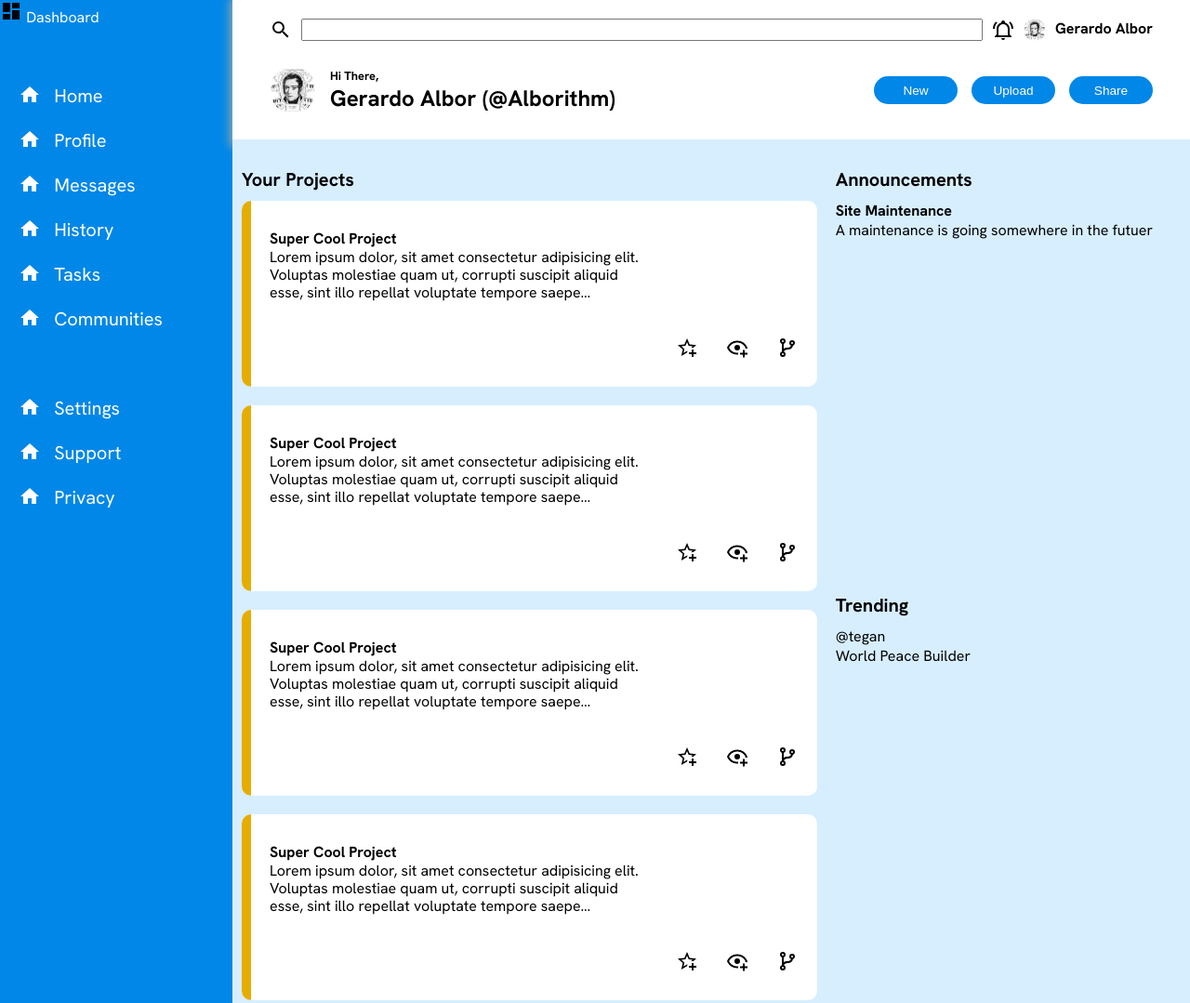
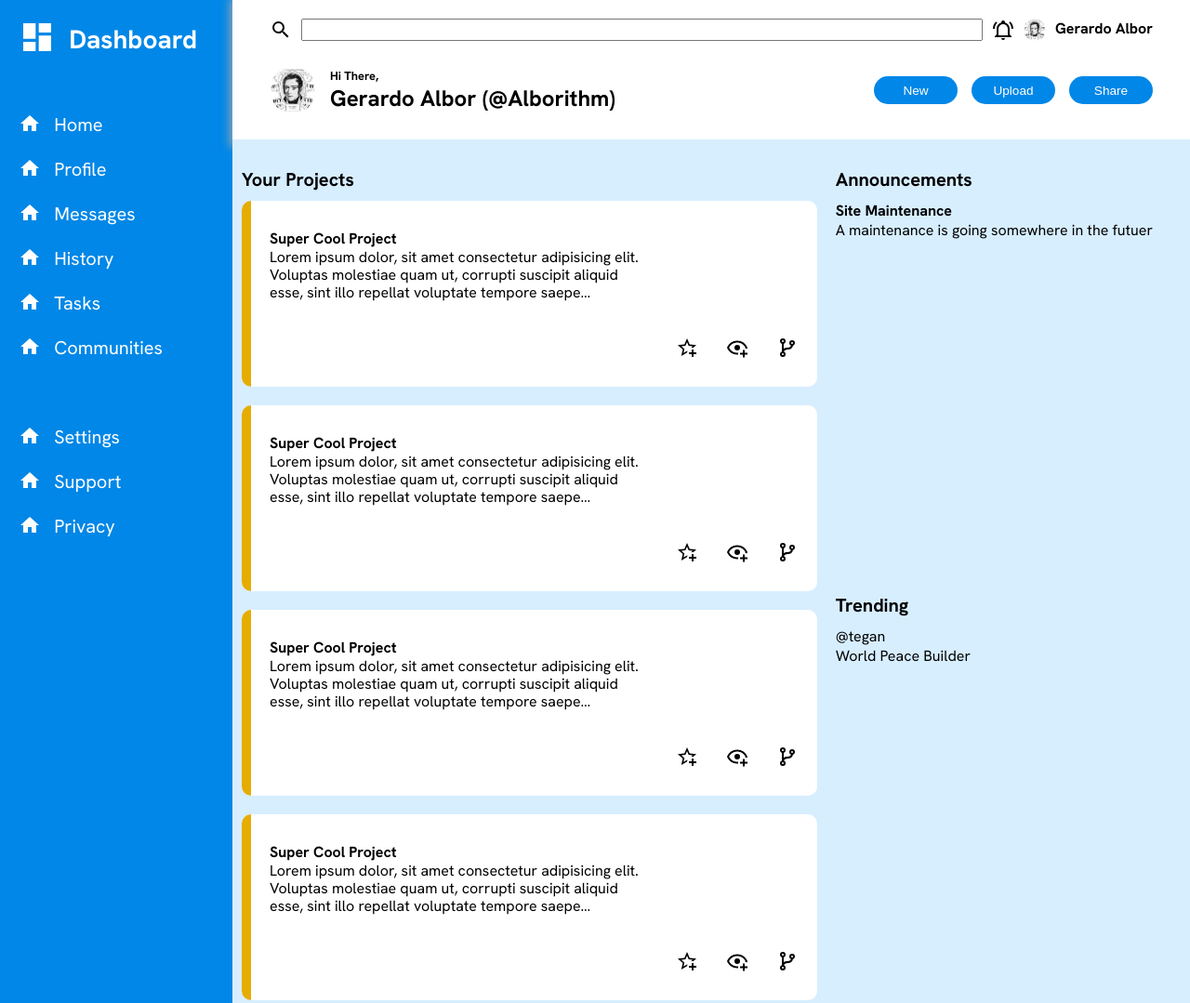
Before and after one commit to Alborithm/TOP-admin-dashboard, a plain HTML site: page index.html in a window 1280 px wide. Shown: the top 1079 px of the page at 93% size. Drawn offline with Linux system fonts and the light colour scheme; a web font is replaced by a local one.

Commit message:
styled the nav header

```diff
--- a/style.css
+++ b/style.css
@@ -239,3 +239,19 @@ main div h2 {
   fill: white;
   margin-bottom: -.2rem;
 }
+
+.icon-nav {
+  margin: 20px 20px;
+}
+
+.icon-nav span{
+  font-size: 1.75rem;
+  font-weight: bold;
+  margin-left: 10px;
+}
+
+.icon-nav svg {
+  fill: var(--white);
+  height: 2.5rem;
+  margin-bottom: -0.5rem;
+}
```
